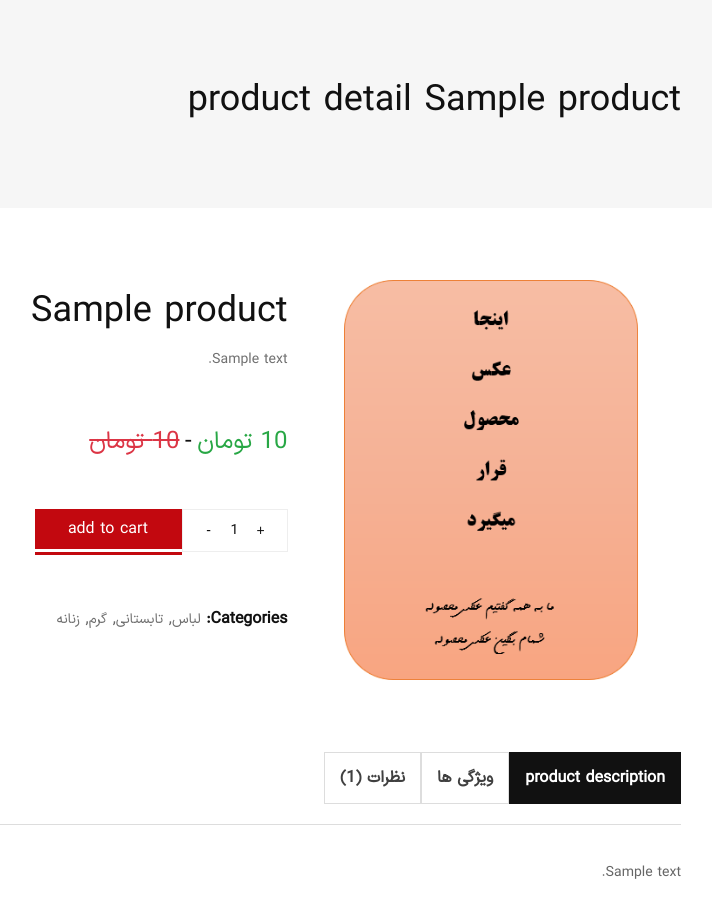
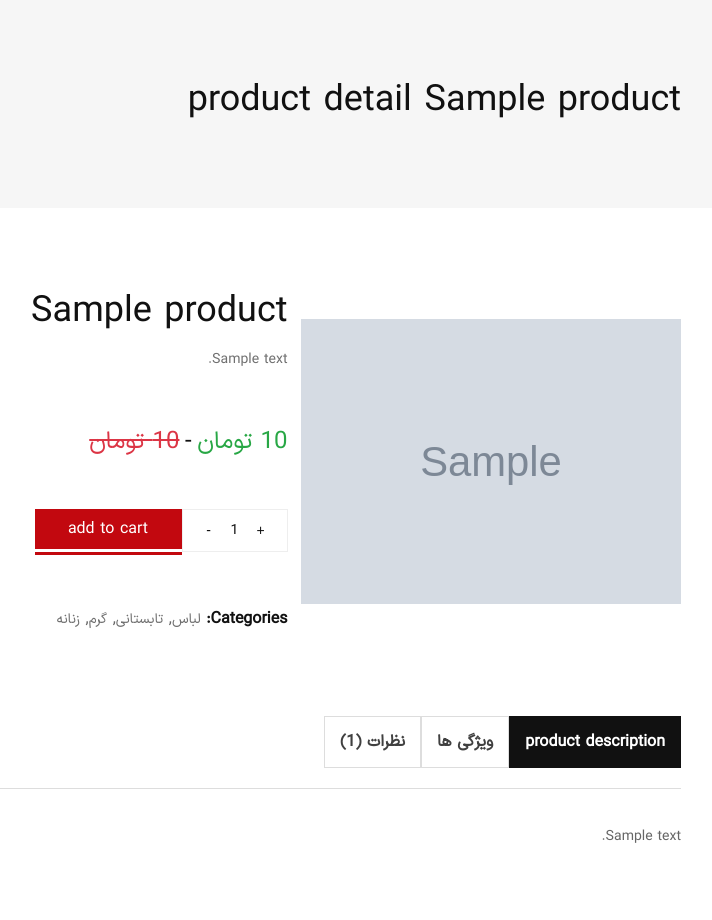
Before and after one commit to mohammadrezaelahi/online_shop, a Django app: page /products/1/ in a window 1280 px wide. Shown: the part 104-1024 px from the top of the page, without its empty margins (547-1259 px from the left). Run offline with Django 4.2, Linux system fonts and the light colour scheme; tables that the repository leaves empty hold one stand-in row (values such as "Sample post"); grey boxes marked "Sample" are stand-in pictures; parts of the project's set-up code (start-up, migrations or seed data) failed here and were passed over; some libraries are stand-ins or nearby versions; some web fonts are replaced.

Commit message:
use product image

```diff
--- a/products/templates/products/product_detail.html
+++ b/products/templates/products/product_detail.html
@@ -20,7 +20,11 @@
                 <div class="container">
                     <div class="row no-gutters mb--80">
                         <div class="col-12 col-sm-4 product-main-image d-flex align-content-center">
-                            <img class="m-auto" style="max-height: 400px;" src="{% static "img/test.png" %}" alt="">
+                            {% if product.image %}
+                            <img class="m-auto" style="max-height: 400px;" src="{{ product.image.url }}" alt="">
+                            {% else %}
+                            <img class="m-auto" style="max-height: 400px;" src="{% static "img/not.jpg" %}" alt="">
+                            {% endif %}
                         </div>
                         <div class="col-12 col-sm-8 product-main-details mt-md--50">
                             <div class="product-summary pl-lg--30 pl-md--0 text-right p-4">
```
